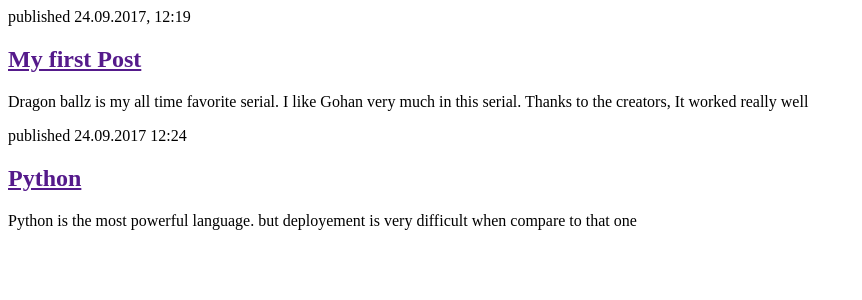
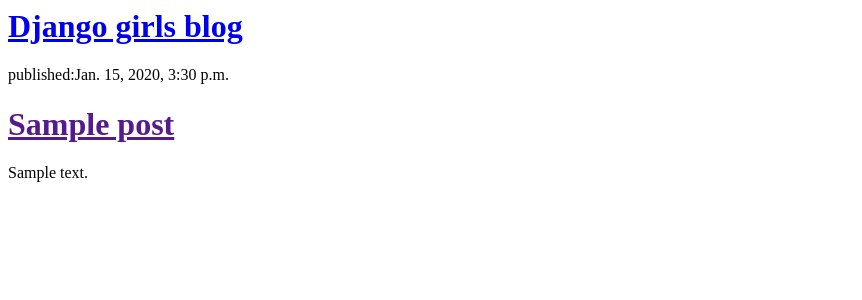
Before and after one commit to hemanthkrishna9/my-first-blog, a Django app: template blog/templates/blog/post_list.html in a window 1280 px wide. Shown: the top 300 px of the page, without its empty margins (0-862 px from the left). Run offline with Django 3.2, Linux system fonts and the light colour scheme; the template is opened without the code that fills it: values that come from a table or form of the project are taken from there, others are empty; tables that the repository leaves empty hold one stand-in row (values such as "Sample post").

Commit message:
Modified templates to display posts from database

```diff
--- a/blog/templates/blog/post_list.html
+++ b/blog/templates/blog/post_list.html
@@ -3,23 +3,17 @@
 	<title> My first Django app </title>
    </head>
    <body>
+
 	<div>
-		<h1><a href=""></a></h1>
-	</div>
-	<div>
-		<p>published 24.09.2017, 12:19 </p>
-		<h2><a href="">My first Post</a></h2>
-		<p>Dragon ballz is my all time favorite serial. I like Gohan very much in this serial.
-		Thanks to the creators, It worked really well </p>
-
+		<h1><a href="/">Django girls blog </a></h1>
 	</div>
 
+	{% for post in posts %}
 	<div>
-		<p> published 24.09.2017 12:24 </p>
-		<h2> <a href=""> Python</a></h2>
-		<p> Python is the most powerful language. but deployement is very difficult when compare to that one
-	</p>
-
+		<p>published:{{post.published_date}}</p>
+		<h1><a href="">{{post.title}}</a> </h1>
+		<p> {{post.text |linebreaksbr}}</p>
 	</div>
+	{% endfor %}
    </body>
 </html>
```
Also changed, not shown: blog/views.py (+6 -1 lines).
